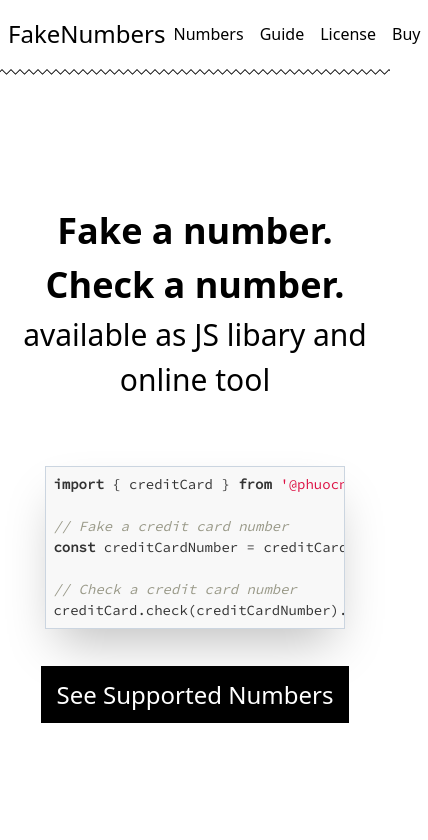
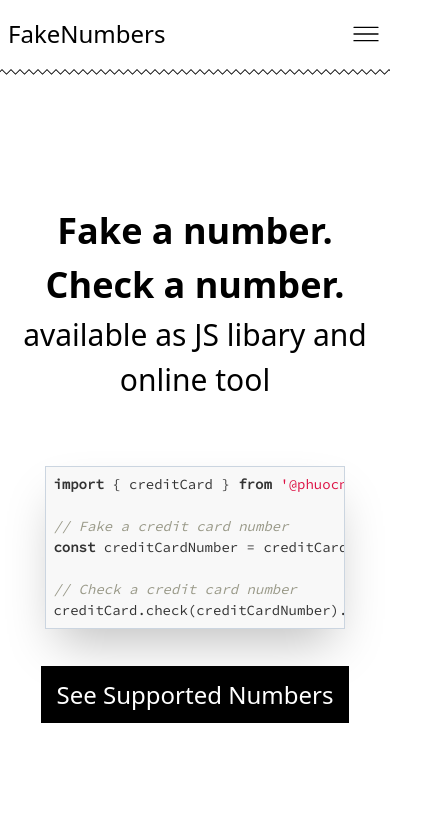
Before and after one commit to xuan2261/fakenumbers.io, a React app: page / in a window 390 px wide. Shown: the top 840 px of the page, 428 px wide, since content can reach past the window. Built offline with nearby package versions, Linux system fonts and the light colour scheme.

Commit message:
Turn the header menu to full screen menu in small screen

```diff
--- a/client/pages/Footer.tsx
+++ b/client/pages/Footer.tsx
@@ -16,7 +16,7 @@ const Footer: React.FC<{}> = () => {
         <>
         <div className='my-12'><Separator /></div>
         <div className='ml-auto mr-auto max-w-4xl mb-16 px-2 lg:px-0'>
-            <div className='md:flex'>
+            <div className='sm:flex'>
                 <div className='flex-1'>
                     <h3 className='text-2xl font-semibold py-2'>FakeNumbers</h3>
                     <ul>
--- a/client/pages/Header.tsx
+++ b/client/pages/Header.tsx
@@ -6,24 +6,79 @@
  * @copyright 2020 Nguyen Huu Phuoc <me@phuoc.ng>
  */
 
-import React from 'react';
+import React, { useState } from 'react';
 import { Link } from 'react-router-dom';
 
 import Separator from '../components/Separator';
 
 const Header = () => {
+    const [showMenu, setShowMenu] = useState(false);
+    const toggleMenu = () => setShowMenu((v) => !v);
+
     return (
         <>
             <div className='ml-auto mr-auto max-w-4xl flex items-center py-4 px-2 lg:px-0'>
                 <div className='text-2xl'><Link to='/'>FakeNumbers</Link></div>
                 <div className='ml-auto flex items-center'>
-                    <div className='px-2'><Link to='/numbers'>Numbers</Link></div>
-                    <div className='px-2'><Link to='/guide'>Guide</Link></div>
-                    <div className='px-2'><Link to='/license'>License</Link></div>
-                    <div className='px-2'><Link to='/buy'>Buy</Link></div>
+                    <div className='items-center hidden sm:flex'>
+                        <div className='px-2'><Link to='/numbers'>Numbers</Link></div>
+                        <div className='px-2'><Link to='/guide'>Guide</Link></div>
+                        <div className='px-2'><Link to='/license'>License</Link></div>
+                        <div className='px-2'><Link to='/buy'>Buy</Link></div>
+                    </div>
+                    <div className='block sm:hidden'>
+                        <button onClick={toggleMenu}>
+                            <svg
+                                height={32}
+                                viewBox='0 0 24 24'
+                                fill='none'
+                                stroke='rgb(0, 0, 0)'
+                                strokeLinecap='round'
+                                strokeLinejoin='round'
+                                strokeWidth='1'
+                                width={32}
+                            >
+                                <path d={`M21,7H3 M21,12H3 M21,17H3`} />
+                            </svg>
+                        </button>
+                    </div>
                 </div>
             </div>
             <Separator />
+            {showMenu && (
+                <div className='fixed top-0 left-0 w-full h-full z-10 bg-white'>
+                    <div className='p-3 text-right'>
+                        <button onClick={toggleMenu}>
+                            <svg
+                                height={32}
+                                viewBox='0 0 24 24'
+                                fill='none'
+                                stroke='rgb(0, 0, 0)'
+                                strokeLinecap='round'
+                                strokeLinejoin='round'
+                                strokeWidth='1'
+                                width={32}
+                            >
+                                <path d={`M0.5,0.499l23,23 M23.5,0.499l-23,23`} />
+                            </svg>
+                        </button>
+                    </div>
+                    <ul className='text-3xl text-center'>
+                        <li className='border-b border-gray-400'>
+                            <Link className='block py-4' to='/numbers'>Numbers</Link>
+                        </li>
+                        <li className='border-b border-gray-400'>
+                            <Link className='block py-4' to='/guide'>Guide</Link>
+                        </li>
+                        <li className='border-b border-gray-400'>
+                            <Link className='block py-4' to='/license'>License</Link>
+                        </li>
+                        <li className='border-b border-gray-400'>
+                            <Link className='block py-4' to='/buy'>Buy</Link>
+                        </li>
+                    </ul>
+                </div>
+            )}
         </>
     );
 };
```
